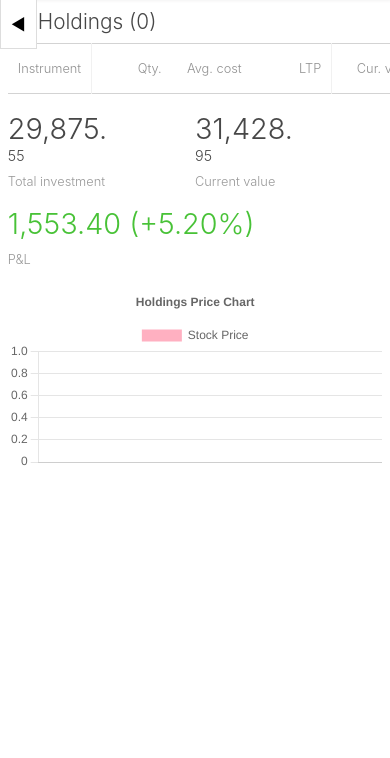
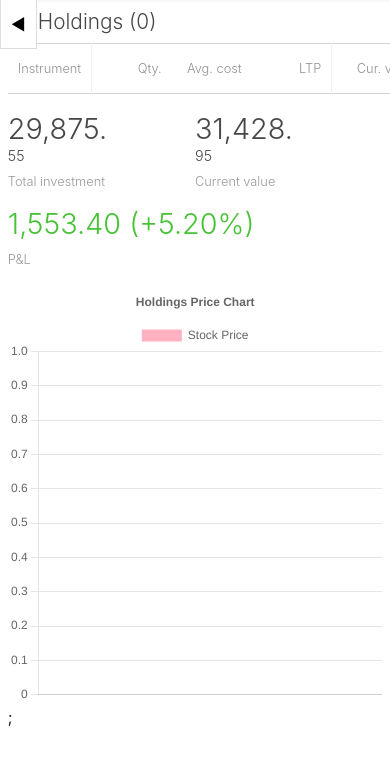
Before and after one commit to amankumawat06/TradeX-Trading-Platform, a React app in the folder dasboard/: page /holdings in a window 390 px wide. Shown: the part 86-844 px from the top of the page. Built offline with nearby package versions, Linux system fonts and the light colour scheme; no server answers.

Commit message:
made charts responsive

```diff
--- a/dasboard/src/components/VerticalGraph.js
+++ b/dasboard/src/components/VerticalGraph.js
@@ -6,8 +6,8 @@ import {
   Title,
   Tooltip,
   Legend,
-} from 'chart.js';
-import { Bar } from 'react-chartjs-2';
+} from "chart.js";
+import { Bar } from "react-chartjs-2";
 
 ChartJS.register(
   CategoryScale,
@@ -15,33 +15,34 @@ ChartJS.register(
   BarElement,
   Title,
   Tooltip,
-  Legend
+  Legend,
 );
 
 export const options = {
   responsive: true,
+  maintainAspectRatio: false,
   plugins: {
     legend: {
-      position: 'top',
+      position: "top",
     },
     title: {
       display: true,
-      text: 'Holdings Price Chart',
+      text: "Holdings Price Chart",
     },
   },
-  options: {
   scales: {
     x: {
       ticks: {
-          display :false
-        },
+        display: false,
       },
     },
-}
-
+  },
 };
 
-
-export function VerticalGraph({data}) {
-  return <Bar options={options} data={data} className='holdingsChart'/>;
+export function VerticalGraph({ data }) {
+  return (
+    <div className="holdings-chart-wrapper">
+      <Bar options={options} data={data} />;
+    </div>
+  );
 }
--- a/dasboard/src/index.css
+++ b/dasboard/src/index.css
@@ -1076,3 +1076,9 @@ hr {
     align-items: center !important;
   }
 }
+
+@media (max-width:500px) {
+  .holdings-chart-wrapper{
+    height: 420px !important;
+  }
+}
```
